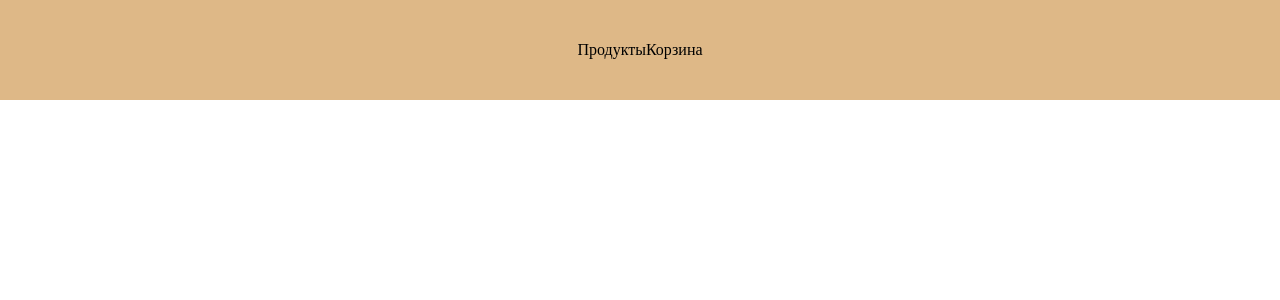
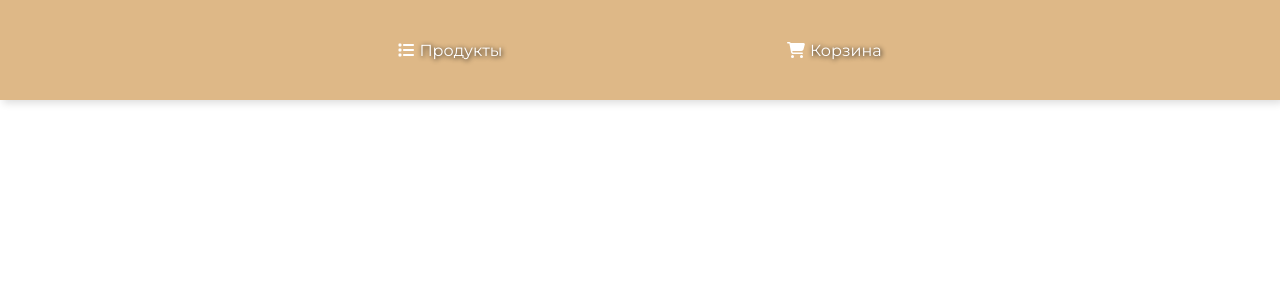
Before and after one commit to NikitaKalitov/online_shop_june, a React (Create React App) app: page / in a window 1280 px wide. Shown: the top 300 px of the page. Built offline with nearby package versions, Linux system fonts and the light colour scheme.

Commit message:
Просто

```diff
--- a/package.json
+++ b/package.json
@@ -3,13 +3,17 @@
   "version": "0.1.0",
   "private": true,
   "dependencies": {
+    "@fortawesome/fontawesome-svg-core": "^6.5.2",
+    "@fortawesome/free-solid-svg-icons": "^6.5.2",
+    "@fortawesome/react-fontawesome": "^0.2.2",
     "@testing-library/jest-dom": "^5.17.0",
     "@testing-library/react": "^13.4.0",
     "@testing-library/user-event": "^13.5.0",
     "react": "^18.3.1",
     "react-dom": "^18.3.1",
     "react-scripts": "5.0.1",
-    "web-vitals": "^2.1.4"
+    "web-vitals": "^2.1.4",
+    "zustand": "^4.5.2"
   },
   "scripts": {
     "start": "react-scripts start",
--- a/public/index.html
+++ b/public/index.html
@@ -1,6 +1,15 @@
 <!DOCTYPE html>
 <html lang="en">
   <head>
+    <!-- шрифты и иконки -->
+    <link rel="preconnect" href="https://fonts.googleapis.com" />
+    <link rel="preconnect" href="https://fonts.gstatic.com" crossorigin />
+    <link
+      href="https://fonts.googleapis.com/css2?family=Montserrat:ital,wght@0,100..900;1,100..900&display=swap"
+      rel="stylesheet"
+    />
+    <!-- шрифты и иконки -->
+
     <meta charset="utf-8" />
     <link rel="icon" href="%PUBLIC_URL%/favicon.ico" />
     <meta name="viewport" content="width=device-width, initial-scale=1" />
@@ -10,6 +19,7 @@
       content="Web site created using create-react-app"
     />
     <link rel="apple-touch-icon" href="%PUBLIC_URL%/logo192.png" />
+    <link rel="stylesheet" href="styles.css" />
     <!--
       manifest.json provides metadata used when your web app is installed on a
       user's mobile device or desktop. See https://developers.google.com/web/fundamentals/web-app-manifest/
@@ -26,7 +36,7 @@
     -->
     <title>Онлайн магазин</title>
   </head>
-  <body style="margin: 0">
+  <body>
     <noscript>You need to enable JavaScript to run this app.</noscript>
     <div id="root"></div>
     <!--
--- /dev/null
+++ b/public/styles.css
@@ -0,0 +1,3 @@
+body {
+  margin: 0;
+}
--- a/src/App.jsx
+++ b/src/App.jsx
@@ -1,8 +1,13 @@
 import React from "react";
+import styles from "./App.module.css";
 import { MainLayout } from "./layouts/MainLayout/MainLayout";
 
 function App() {
-  return <MainLayout />;
+  return (
+    <div className={styles.App}>
+      <MainLayout />
+    </div>
+  );
 }
 
 export default App;
--- /dev/null
+++ b/src/App.module.css
@@ -0,0 +1,17 @@
+.App {
+  h1,
+  h2,
+  h3,
+  h4,
+  h5,
+  h6,
+  p,
+  a {
+    padding: 0;
+    margin: 0;
+    font-size: 16px;
+    font-family: "Montserrat", sans-serif;
+    font-optical-sizing: auto;
+    font-style: normal;
+  }
+}
--- a/src/components/Header/Header.jsx
+++ b/src/components/Header/Header.jsx
@@ -1,11 +1,21 @@
+import { faCartShopping, faList } from "@fortawesome/free-solid-svg-icons";
+import { FontAwesomeIcon } from "@fortawesome/react-fontawesome";
 import React from "react";
 import styles from "./Header.module.css";
 
 export const Header = () => {
   return (
     <div className={styles.header}>
-      <p>Продукты</p>
-      <p>Корзина</p>
+      <div className={styles.header_content}>
+        <p>
+          <FontAwesomeIcon icon={faList} className={styles.icon} />
+          Продукты
+        </p>
+        <p>
+          <FontAwesomeIcon icon={faCartShopping} className={styles.icon} />
+          Корзина
+        </p>
+      </div>
     </div>
   );
 };
--- a/src/components/Header/Header.module.css
+++ b/src/components/Header/Header.module.css
@@ -2,11 +2,26 @@
   background-color: burlywood;
   width: 100%;
   height: 100px;
+	box-shadow: 3px 3px 8px gainsboro;
+}
+
+.header_content {
+  height: 100%;
+  margin: auto;
+  max-width: 768px;
   display: flex;
   flex-direction: row;
   justify-content: center;
+	/*  */
+	/*  */
+	/*  */
+	p {
+  margin: auto;
+	color: white;
+	text-shadow: 1px 1px 5px black;
 }
 
-p {
-    margin: auto 0;
+.icon {
+	margin-right: 5px;
 }
+}
--- /dev/null
+++ b/src/models/models.ts
@@ -0,0 +1,6 @@
+export interface Product {
+  id: Number;
+  title: String;
+  thumbnail: String;
+  isInCart: boolean;
+}
```
Also changed, not shown: src/store/store.ts (added, +35 -0 lines), 1 other file (tests, documents, lock files or other folders). Lines whose indentation alone changed are shown as unchanged.
